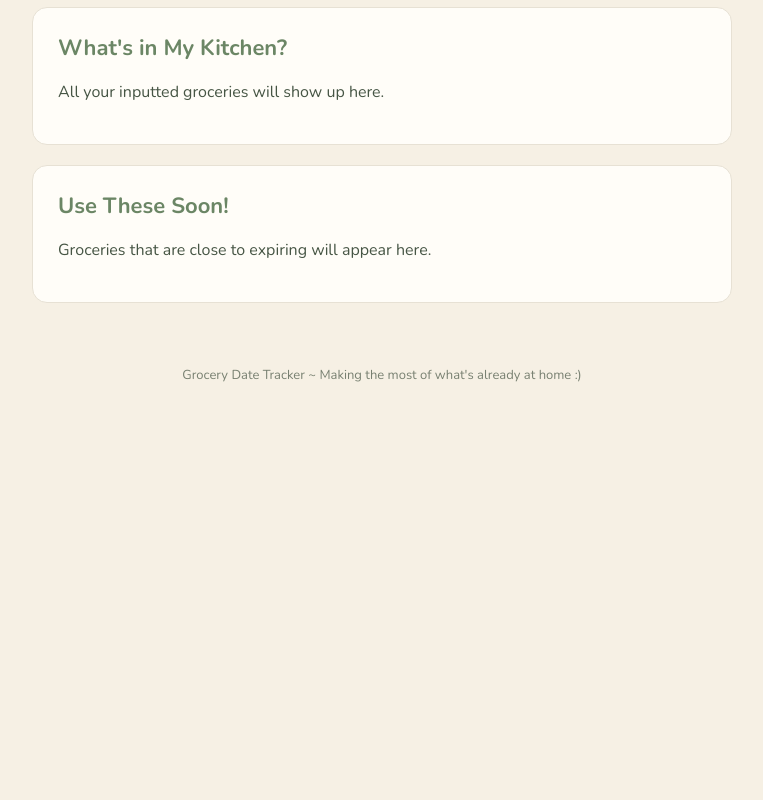
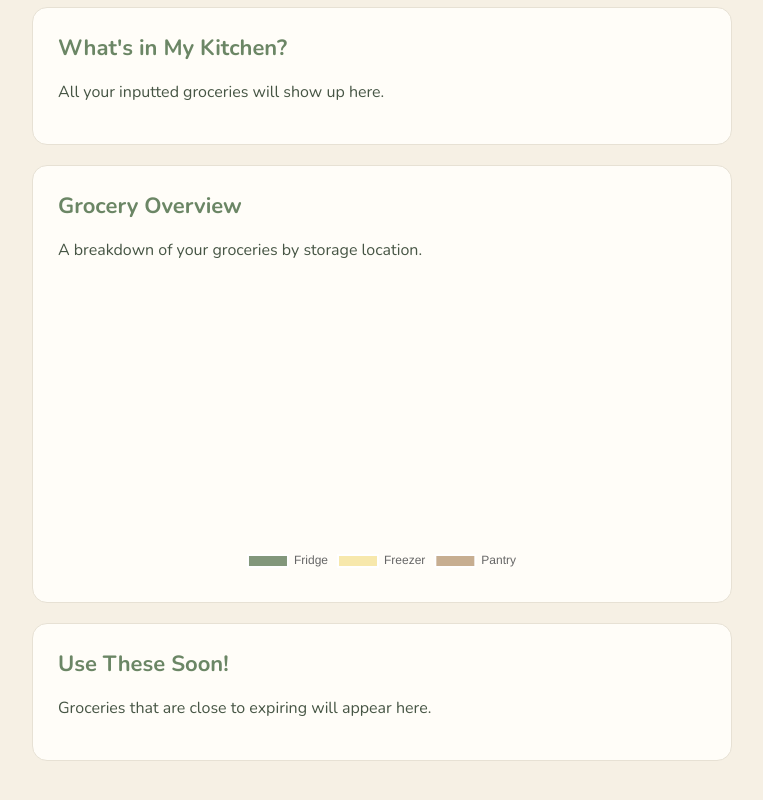
Before and after one commit to alyannadahilig/grocery-date-tracker, a plain HTML site: page index.html in a window 1280 px wide. Shown: the part 656-1456 px from the top of the page, without its empty margins (258-1021 px from the left). Before the commit the page ends 1073 px from the top, so only its background shows below. Drawn offline with nearby package versions, Linux system fonts and the light colour scheme.

Commit message:
Add grocery storage breakdown donut chart

```diff
--- a/index.html
+++ b/index.html
@@ -53,6 +53,15 @@
             <ul id="grocery-list"></ul>
         </section>
 
+        <section id="grocery-overview">
+            <h2>Grocery Overview</h2>
+            <p>A breakdown of your groceries by storage location.</p>
+
+            <div class="chart-container">
+                <canvas id="grocery-chart"></canvas>
+            </div>
+        </section>
+
         <section id="expiring-soon">
             <h2>Use These Soon!</h2>
             <p>Groceries that are close to expiring will appear here.</p>
@@ -65,6 +74,7 @@
         <p>Grocery Date Tracker ~ Making the most of what's already at home :)</p>
     </footer>
 
+    <script src="https://cdn.jsdelivr.net/npm/chart.js"></script>
     <script src="script.js"></script>
 </body>
 </html>
--- a/script.js
+++ b/script.js
@@ -17,6 +17,7 @@ function addGroceryItem(event) {
     saveGroceries();
 
     displayGroceries(grocery);
+    updateChart();
 
     document.getElementById("grocery-form").reset();
 }
@@ -88,4 +89,39 @@ let savedGrocery = JSON.parse(localStorage.getItem("grocery"));
 console.log("Saved grocery:", savedGrocery);
 
 document.getElementById("grocery-form").addEventListener("submit", addGroceryItem);
+
+let groceryChart;
+
+function updateChart() {
+    let fridge = groceries.filter(item => item.category === "fridge").length;
+    let freezer = groceries.filter(item => item.category === "freezer").length;
+    let pantry = groceries.filter(item => item.category === "pantry").length;
+
+    if (groceryChart) {
+        groceryChart.destroy();
+    }
+
+    let chart = document.getElementById("grocery-chart");
+
+    groceryChart = new Chart(chart, {
+        type: "doughnut",
+        data: {
+            labels: ["Fridge", "Freezer", "Pantry"],
+            datasets: [{
+                data: [fridge, freezer, pantry],
+                backgroundColor: ["#82977B", "#F7E8AC", "#C7AE91"]
+            }]
+        },
+        options: {
+            responsive: true,
+            plugins: {
+                legend: {
+                    position: "bottom"
+                }
+            }
+        }
+    });
+}
+
 loadGroceries();
+updateChart();
--- a/style.css
+++ b/style.css
@@ -102,3 +102,9 @@ footer {
     color: #788071;
     font-size: 13px;
 }
+
+/*grocery overview chart*/
+.chart-container {
+    max-width: 300px;
+    margin: 0 auto;
+}
```
